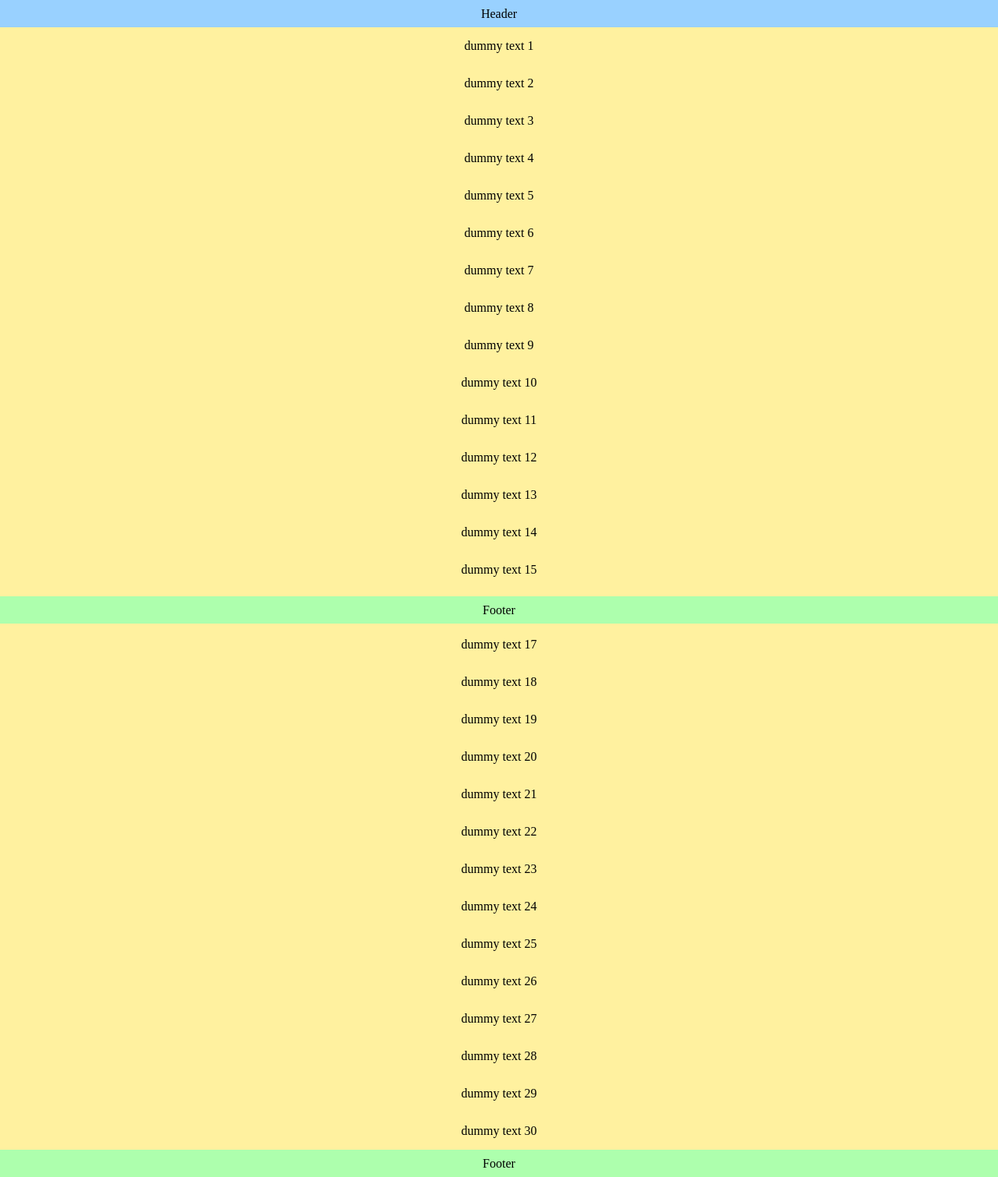
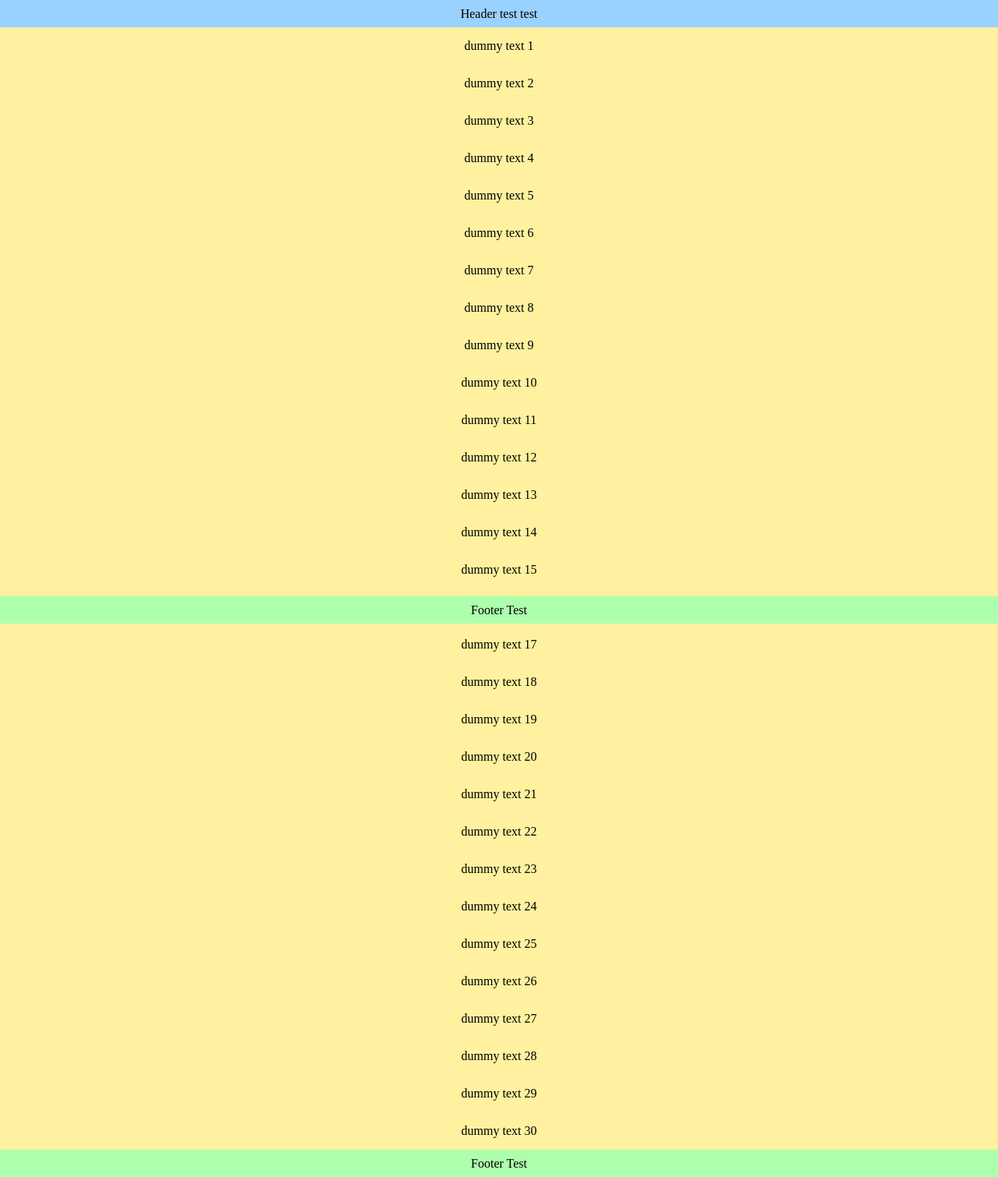
Before and after one commit to ReeveWorks/Prototype2-CommissionForm, a React (Vite) app in the folder ProtoForms/: page / in a window 1280 px wide. Shown: the whole page at 78% size. Built offline with nearby package versions, Linux system fonts and the light colour scheme.

Commit message:
v0.1 Main Page | Day 20

```diff
--- a/ProtoForms/src/components/footer/footer.jsx
+++ b/ProtoForms/src/components/footer/footer.jsx
@@ -18,13 +18,22 @@ function Footer() {
     return () => window.removeEventListener('scroll', handleScroll)
   }, [])
 
+  function footerContent() {
+    return (
+      <div>
+        Footer Test
+      </div>
+    );
+  }
+
   return (
     <>
       <div className={`footer ${isAtTop ? 'footer--visible' : 'footer--hidden'}`}>
-        Footer
+        {footerContent()}
       </div>
+
       <div className={`footer footer--bottom`}>
-        Footer
+        {footerContent()}
       </div>
     </>
   )
--- a/ProtoForms/src/components/header/header.jsx
+++ b/ProtoForms/src/components/header/header.jsx
@@ -21,6 +21,8 @@ function Header() {
   return (
     <div className='header'>
       Header
+      test
+      test
     </div>
   )
 }
```
